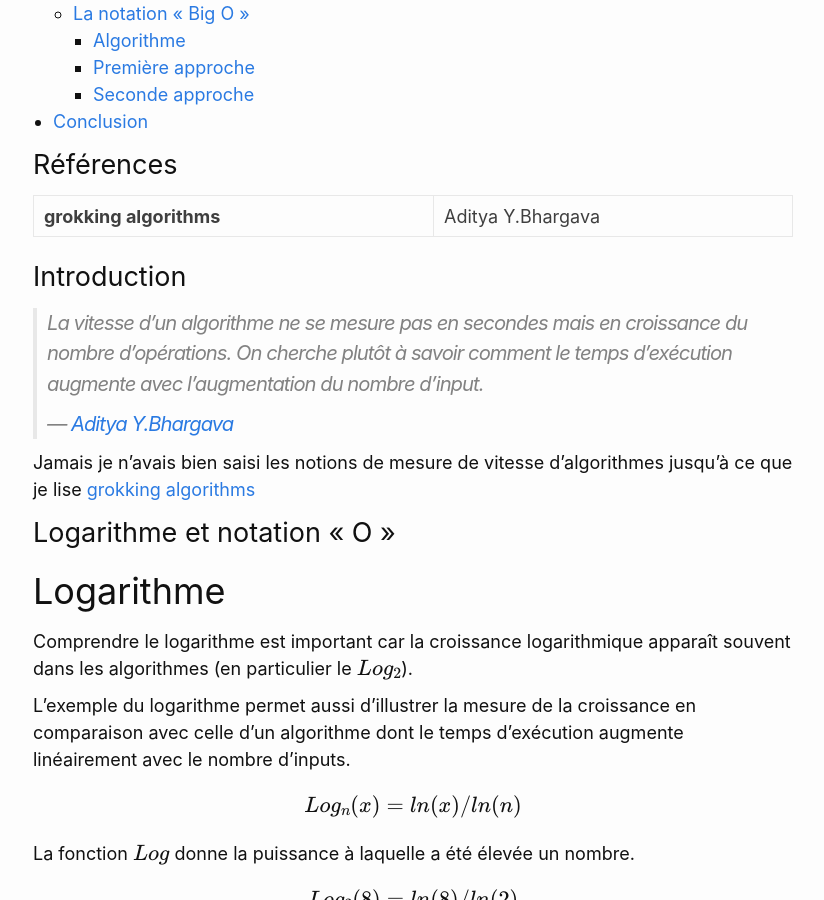
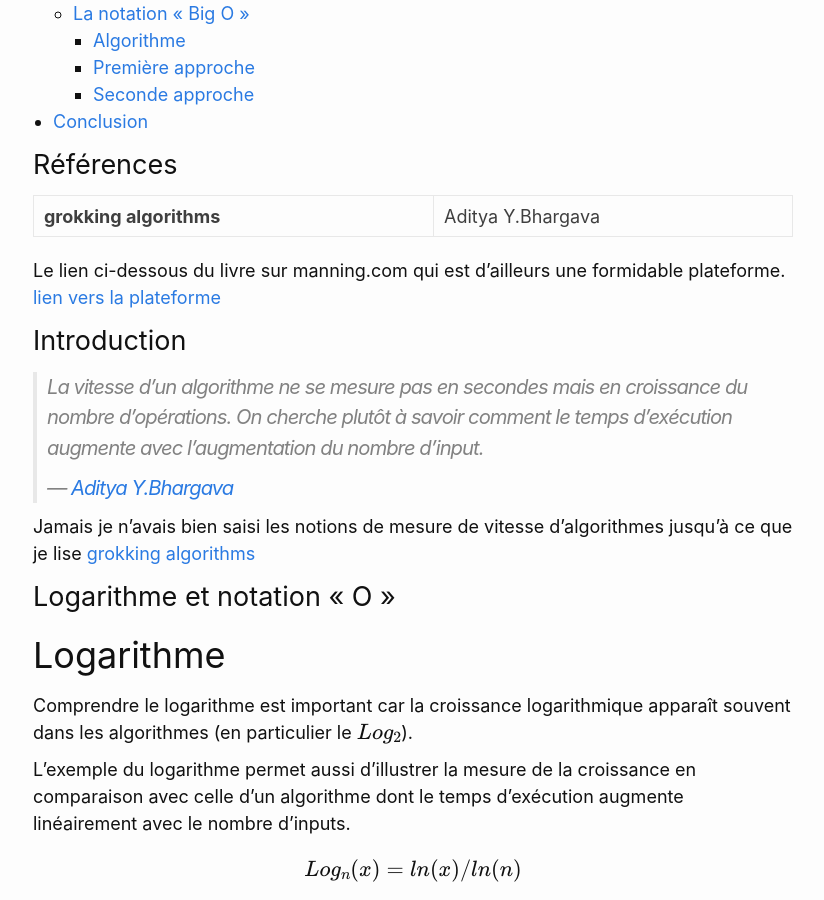
Before and after one commit to pacourbet/blog, a Jekyll site: the page built from _posts/2021-02-18-vitesse-algorithme.md, in a window 1280 px wide and 900 px high, scrolled down 365 px. Shown: the whole window, without its empty margins (227-1051 px from the left). Built offline with Jekyll 4.4.1, drawn with Linux system fonts in a browser that asks for light colours; formulas are drawn with MathJax 3.

Commit message:
add reference for manning

```diff
--- a/_posts/2021-02-18-vitesse-algorithme.md
+++ b/_posts/2021-02-18-vitesse-algorithme.md
@@ -26,6 +26,9 @@ Comment mesurer la vitesse d’un algorithme ?
 
 **grokking algorithms** | Aditya Y.Bhargava
 
+Le lien ci-dessous du livre sur manning.com qui est d'ailleurs une formidable plateforme.
+<br>
+[lien vers la plateforme](https://www.manning.com/books/grokking-algorithms?query=algorithm)
 
 # Introduction
 
```
